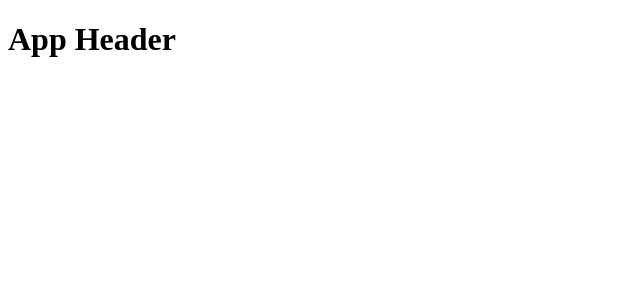
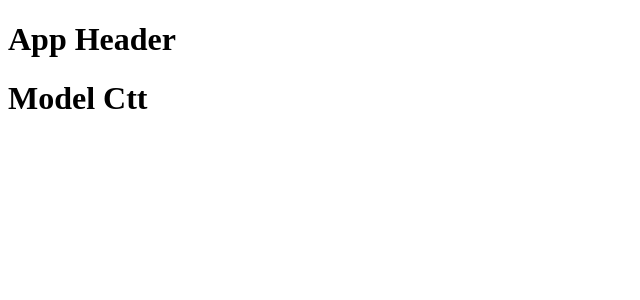
Before and after one commit to Juche/vue_ts_practice, a Vue app: page / in a window 1280 px wide. Shown: the top 300 px of the page, without its empty margins (0-640 px from the left). Built offline with nearby package versions, Linux system fonts and the light colour scheme.

Commit message:
feat: [基础.01][创建一个应用]

```diff
--- /dev/null
+++ b/src/Model.vue
@@ -0,0 +1,7 @@
+<template>
+  <h1>Model Ctt</h1>
+</template>
+
+<script lang="ts" setup></script>
+
+<style scoped></style>
--- a/src/main.ts
+++ b/src/main.ts
@@ -1,6 +1,8 @@
 import { createApp } from 'vue'
 import App from './App.vue'
+import Model from './Model.vue'
 
+// NOTE: [基础.01][创建一个应用](https://staging-cn.vuejs.org/guide/essentials/application.html)
 const app = createApp(App)  // App 作为根组件
 
 // 应用实例会暴露一个 .config 对象允许我们配置一些应用级的选项
@@ -11,4 +13,8 @@ app.config.errorHandler = () => {}
 // 不同于其他资源注册方法，它的返回值是根组件实例而非应用实例
 app.mount('#app')  // #app => index.html 里的根节点
 
-const model = createApp({}).mount('#model')
+// createApp 创建多应用实例
+// createApp API 允许多个 Vue 应用共存于同一个页面上
+// 而且每个应用都拥有自己的用于配置和全局资源的作用域
+const model = createApp(Model)
+model.mount('#model')
```
